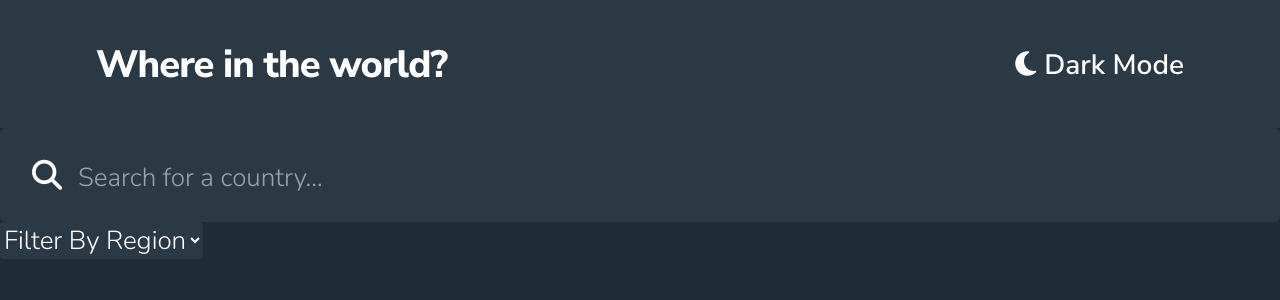
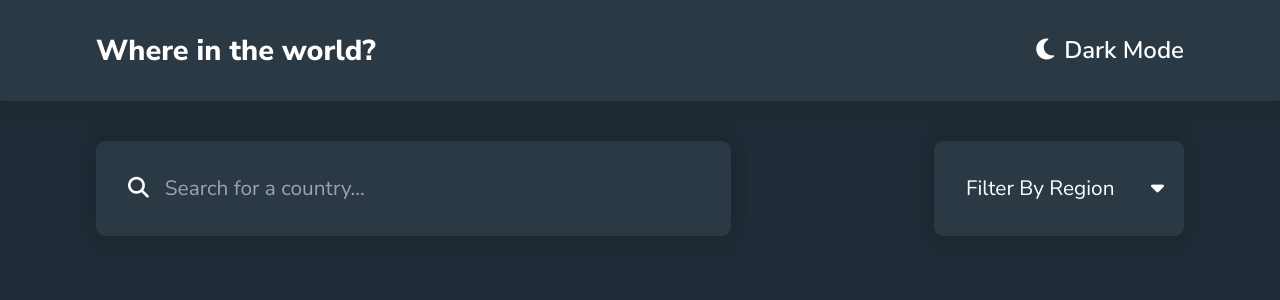
Before and after one commit to SaiManojBotchu/Rest-Countries-Api, a React (Create React App) app: page / in a window 1280 px wide. Shown: the top 300 px of the page. Built offline with nearby package versions, Linux system fonts and the light colour scheme; no server answers.

Commit message:
-> Added css to Header and Filter components -> fixed a bug in filter component("Filter by region" should not be a option)

```diff
--- a/src/components/Filter.js
+++ b/src/components/Filter.js
@@ -1,5 +1,5 @@
 import React, { useState } from 'react';
-import '../css/Form.css';
+import '../css/Filter.css';
 
 function Filter({ searchCountries, filterCountries }) {
   const [input, setInput] = useState('');
@@ -18,21 +18,30 @@ function Filter({ searchCountries, filterCountries }) {
   };
 
   return (
-    <div>
-      <form className='Form rounded-md bg-[#2B3945] p-4'>
-        <i className='fa-solid fa-magnifying-glass p-4 text-[30px] font-extrabold' />
-        <input type='text' value={input} onChange={handleInputChange} placeholder='Search for a country...' />
-      </form>
-      <select value={region} onChange={handleFilterChange}>
-        {/* FIXME: Filter by region should not be a option */}
-        <option>Filter By Region</option>
-        <option>Asia</option>
-        <option>Africa</option>
-        <option>Europe</option>
-        <option>Americas</option>
-      </select>
+    <div className='Filter'>
+      <div className='Search'>
+        <label htmlFor='input'>
+          <i className='fa-solid fa-magnifying-glass' />
+        </label>
+        <input
+          id='input'
+          type='text'
+          value={input}
+          onChange={handleInputChange}
+          placeholder='Search for a country...'
+          autoComplete='off'
+        />
+      </div>
+      <div className='select'>
+        <select onChange={handleFilterChange} defaultValue="Filter By Region">
+          <option value="Filter By Region" disabled>Filter By Region</option>
+          <option>Asia</option>
+          <option>Africa</option>
+          <option>Europe</option>
+          <option>Americas</option>
+        </select>
+      </div>
     </div>
-
   );
 }
 
--- a/src/components/Header.js
+++ b/src/components/Header.js
@@ -1,13 +1,13 @@
 import React from 'react';
+import { Link } from 'react-router-dom';
+import '../css/Header.css';
 
 function Header() {
   return (
-    <header className='text-white flex justify-between items-center bg-[#2B3945] h-[8rem] shadow-md px-24'>
-      <h3 className='text-[38px] font-black tracking-tight'>
-        Where in the world?
-      </h3>
-      <button className='text-[28px] font-semibold'>
-        <i className='fa-solid fa-moon p-2' />
+    <header className='Header'>
+      <Link to='/' className='Header-title'>Where in the world?</Link>
+      <button className='toggle-btn'>
+        <i className='fa-solid fa-moon toggle-icon' />
         Dark Mode
       </button>
     </header>
--- a/src/css/Country.css
+++ b/src/css/Country.css
@@ -1,6 +1,5 @@
 .Country {
   margin: 50px;
-  color: white;
 }
 
 .Country-Data {
--- /dev/null
+++ b/src/css/Filter.css
@@ -0,0 +1,64 @@
+.Filter {
+  margin-top: 2.5rem;
+  display: flex;
+  flex-wrap: wrap;
+  justify-content: space-between;
+  font-size: 1.3rem;
+}
+
+.Search {
+  padding: 2rem;
+  border-radius: 0.6rem;
+  background-color: #2b3945;
+  box-shadow: 1px 10px 10px 5px rgb(29, 40, 50, 0.7),
+    -1px -10px 10px 5px rgb(29, 40, 50, 0.7);
+}
+
+input[type='text'] {
+  padding-left: 1rem;
+  width: 550px;
+  background-color: #2b3945;
+  appearance: none;
+  outline: none;
+}
+
+input::placeholder {
+  font-family: 'Nunito Sans', sans-serif;
+  font-weight: 400;
+}
+
+select {
+  /* A reset of styles, including removing the default dropdown arrow */
+  -webkit-appearance: none;
+  -moz-appearance: none;
+  -ms-appearance: none;
+  appearance: none;
+  outline: none;
+  padding: 2rem;
+  width: 250px;
+  background-color: #2b3945;
+  border-radius: 0.6rem;
+  cursor: pointer;
+}
+
+.select {
+  position: relative;
+  border-radius: 0.6rem;
+  cursor: pointer;
+  background-color: #2b3945;
+  box-shadow: 1px 10px 10px 5px rgb(29, 40, 50, 0.7),
+    -1px -10px 10px 5px rgb(29, 40, 50, 0.7);
+}
+
+.select:after {
+  /* for using font awesome icon */
+  content: '\f0d7';
+  font-family: "Font Awesome 6 Free";
+  font-weight: 900;
+  position: absolute;
+  display: inline-block;
+  top: 50%;
+  right: 8%;
+  transform: translateY(-50%);
+  pointer-events: none;
+}
--- a/src/css/Form.css
+++ /dev/null
@@ -1,9 +0,0 @@
-input[type=text], select {
-  /* width: 8%; */
-  display: inline-block;
-  /* border: 1px solid green; */
-  border-radius: 4px;
-  box-sizing: border-box;
-  background-color: #2B3945;
-  font-size: 26px;
-}
--- /dev/null
+++ b/src/css/Header.css
@@ -0,0 +1,22 @@
+.Header {
+  padding: 1.8rem 6rem;
+  display: flex;
+  justify-content: space-between;
+  background-color: #2b3945;
+  box-shadow: 1px 10px 10px 5px rgb(29, 40, 50, 0.7);
+}
+
+.Header-title {
+  font-size: 1.8rem;
+  font-weight: 900;
+}
+
+.toggle-btn {
+  font-size: 1.5rem;
+  font-weight: 600;
+  margin-left: 10px;
+}
+
+.toggle-icon {
+  margin-right: 10px;
+}
--- /dev/null
+++ b/src/css/Home.css
@@ -0,0 +1,3 @@
+.Home {
+  padding: 0rem 6rem;
+}
--- a/src/index.css
+++ b/src/index.css
@@ -1,4 +1,4 @@
-@import url('https://fonts.googleapis.com/css2?family=Nunito+Sans:wght@300;600;800&display=swap');
+@import url('https://fonts.googleapis.com/css2?family=Nunito+Sans:wght@300;400;600;800&display=swap');
 
 * {
   margin: 0;
@@ -9,4 +9,5 @@
 body {
   background-color: #1f2c37;
   font-family: 'Nunito Sans', sans-serif;
+  color:  white;
 }
--- a/src/pages/Home.js
+++ b/src/pages/Home.js
@@ -2,6 +2,7 @@ import React, { useEffect, useState } from 'react';
 import Filter from '../components/Filter';
 import Countries from '../components/Countries';
 import useFetchState from '../hooks/useFetchState';
+import '../css/Home.css';
 
 function Home() {
   const countries = useFetchState([]);
@@ -34,7 +35,7 @@ function Home() {
   // };
 
   return (
-    <div className='text-white'>
+    <div className='Home'>
       <Filter
         searchCountries={searchCountries}
         filterCountries={filterCountries}
```
